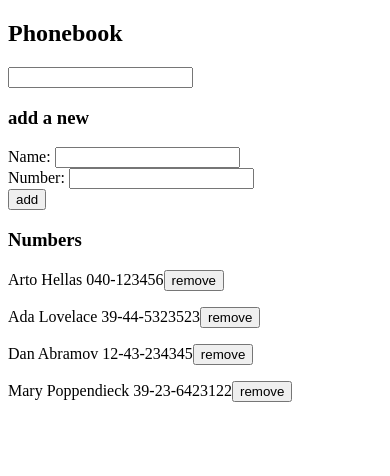
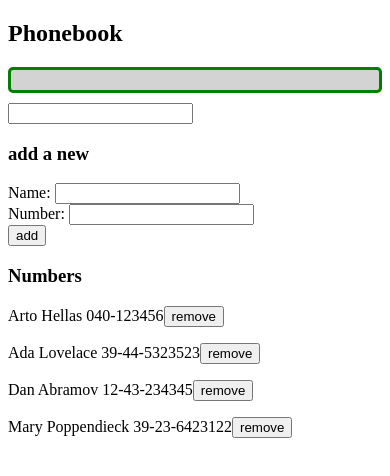
Before and after one commit to traviswilliams997/FullStackOpen, a React (Vite) app in the folder Part2/thephonebook/: page / in a window 390 px wide. Shown: the top 476 px of the page. Built offline with nearby package versions, Linux system fonts and the light colour scheme; data requests are answered from the project's data file.

Commit message:
Thephonebook 2.16

```diff
--- a/Part2/thephonebook/src/App.jsx
+++ b/Part2/thephonebook/src/App.jsx
@@ -3,6 +3,8 @@
 import Filter from './components/Filter'
 import Personform from './components/Personform'
 import personService from './services/persons'
+import Notification from './components/Notification'
+import './index.css'
 
 
 const App = () => {
@@ -10,6 +12,8 @@
   const [newName, setNewName] = useState('')
   const [newNumber, setNewNumber] = useState('')
   const [newFilter, setNewFilter] = useState('')
+  const [addedMessage, setAddedMessage] = useState('')
+
 
   useEffect(() => {
     personService
@@ -35,7 +39,12 @@
       .create(personObject)
       .then(returnedPerson => {
         setPersons(persons.concat(returnedPerson))
+        setAddedMessage(`Added ${returnedPerson.name}`)
+        setTimeout(() => {
+          setAddedMessage(null)
+        }, 5000)
       })
+
    }
 
     setNewName('')
@@ -71,6 +80,7 @@
   return (
     <div>
       <h2>Phonebook</h2>
+      <Notification message={addedMessage} />
       <Filter value={newFilter} onChange={handleFilterChange}/>
       <h3>add a new</h3>
       <Personform
--- /dev/null
+++ b/Part2/thephonebook/src/components/Notification.jsx
@@ -0,0 +1,12 @@
+const Notification = ({ message }) => {
+    if (message === null) {
+      return null
+    }
+
+    return (
+      <div className='added'>
+        {message}
+      </div>
+    )
+  }
+export default Notification
--- /dev/null
+++ b/Part2/thephonebook/src/index.css
@@ -0,0 +1,9 @@
+.added {
+    color: green;
+    background: lightgrey;
+    font-size: 20px;
+    border-style: solid;
+    border-radius: 5px;
+    padding: 10px;
+    margin-bottom: 10px;
+  }
```
